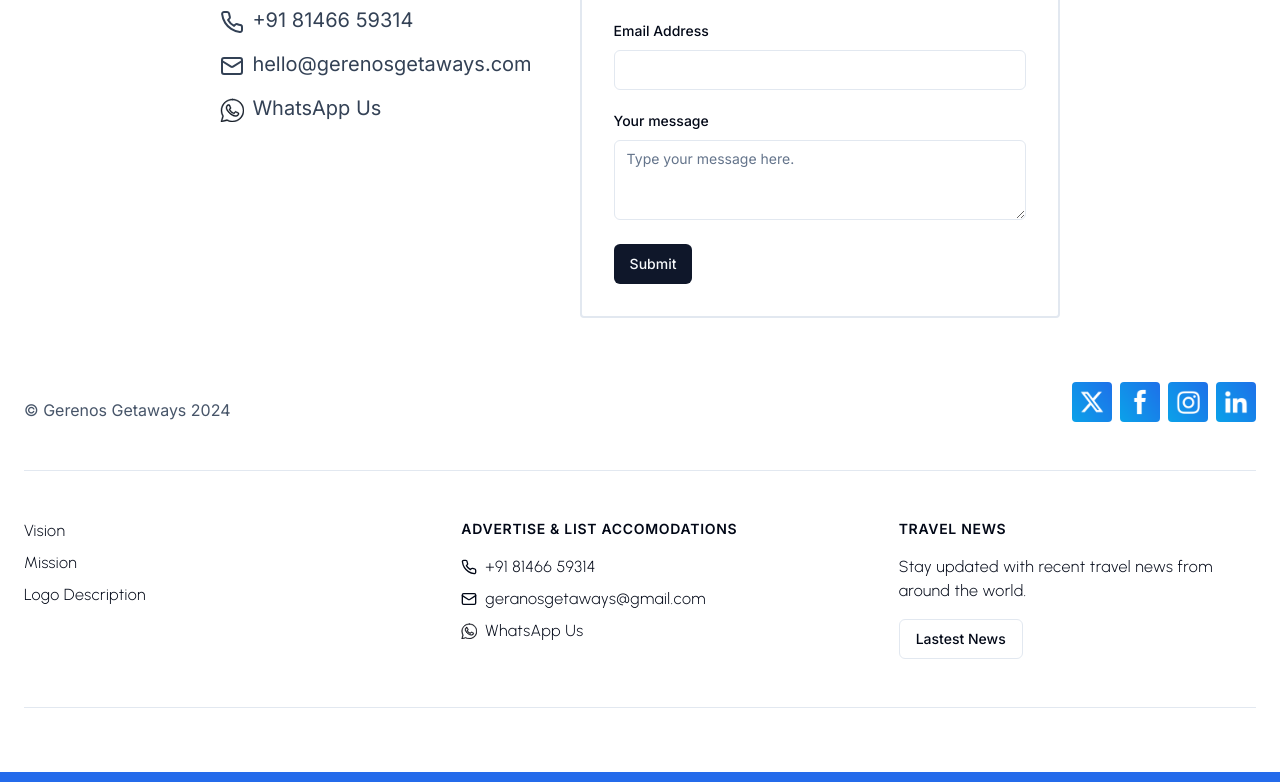
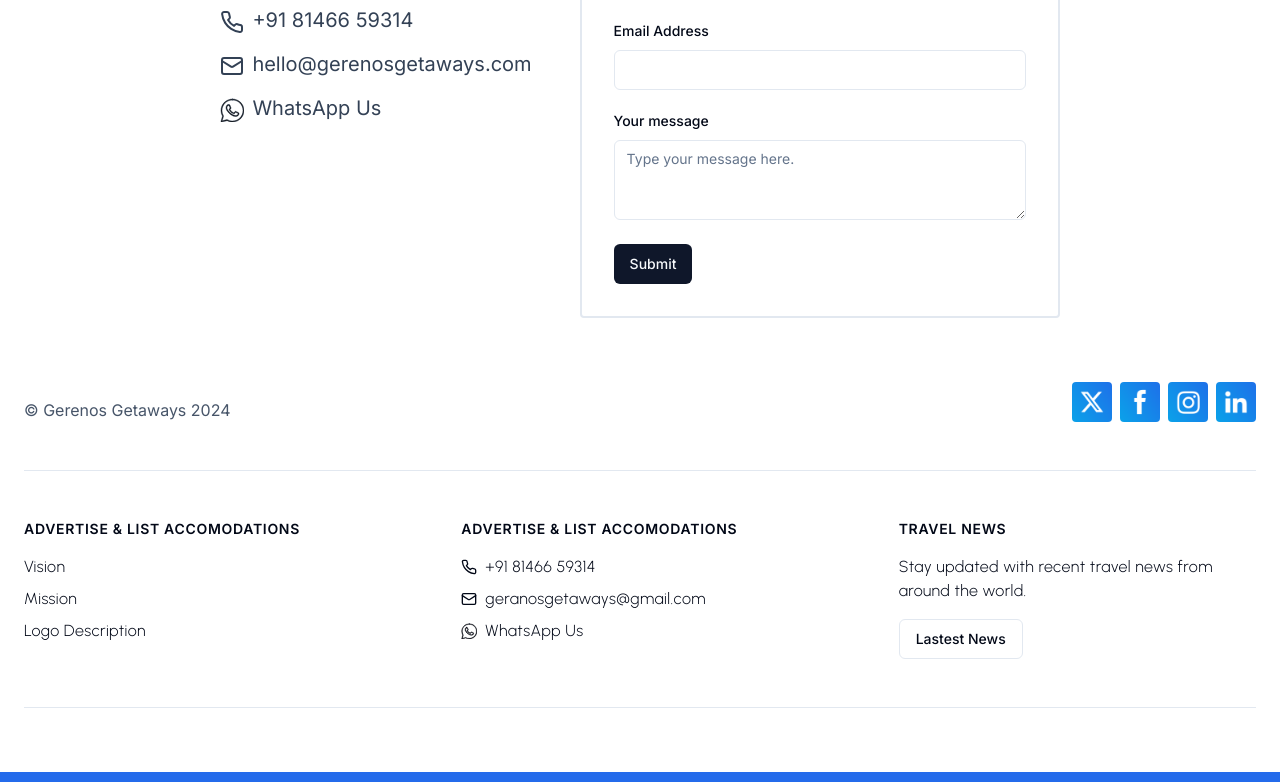
Before and after one commit to TheHypedge/geranos, a Next.js app: page /contact in a window 1280 px wide. Shown: the part 770-1552 px from the top of the page. Built offline with nearby package versions, Linux system fonts and the light colour scheme.

Commit message:
changes
changers

```diff
--- a/src/components/custom/Footer/BottomAccordionDesktop.tsx
+++ b/src/components/custom/Footer/BottomAccordionDesktop.tsx
@@ -16,13 +16,17 @@ const BottomAccordion = () => {
   return (
     <div className="w-full flex flex-row align-middle justify-between gap-20">
 
-        <div className="w-full flex flex-col gap-8">
 
+
+
+        <div className="w-full flex flex-col gap-4">
+
+          <p className="flex w-full accCstmClsFtr text-sm font-semibold tracking-wider">ADVERTISE & LIST ACCOMODATIONS</p>
+          <div className="flex">
               <LeftMenuItems/>
+          </div>
 
         </div>
-
-
 
 
 
```
